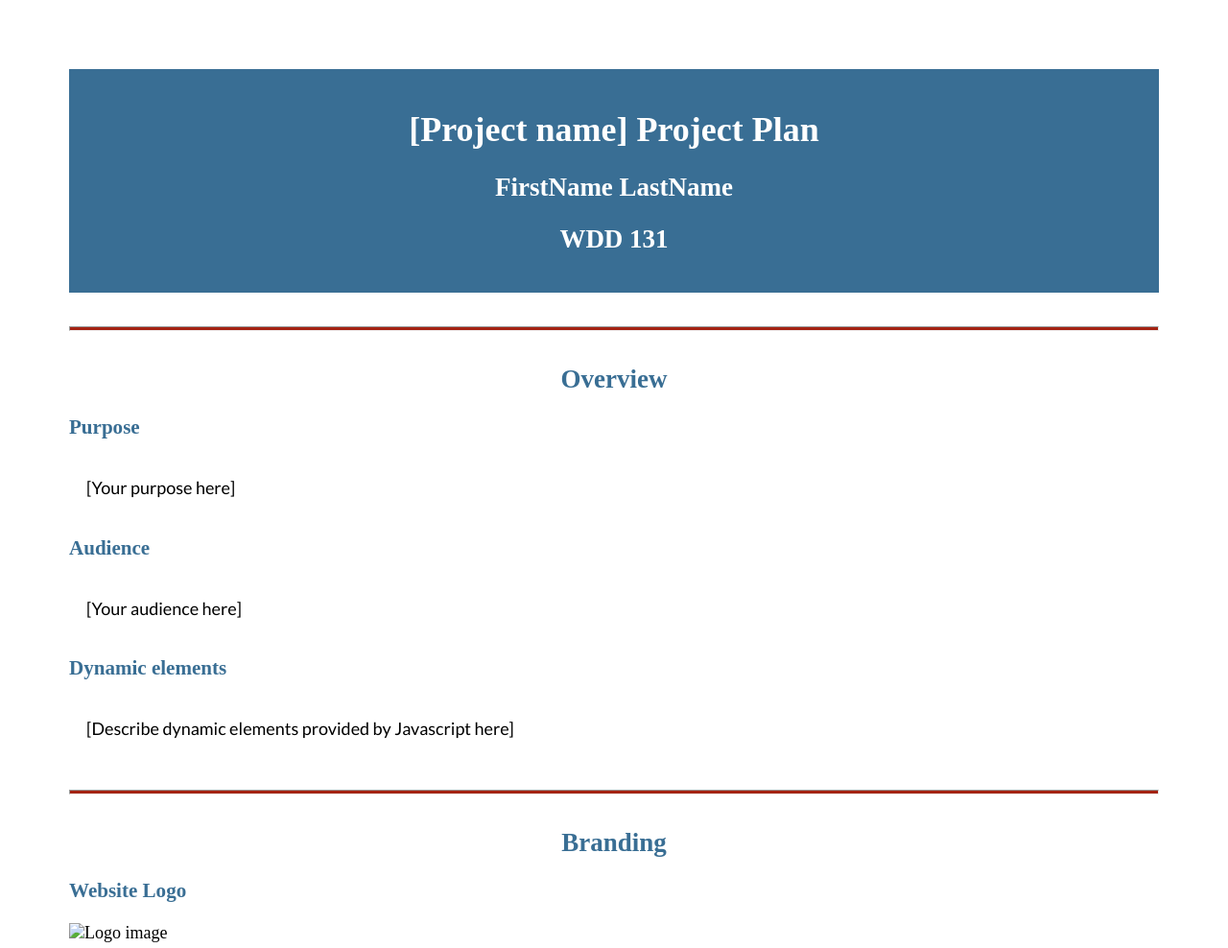
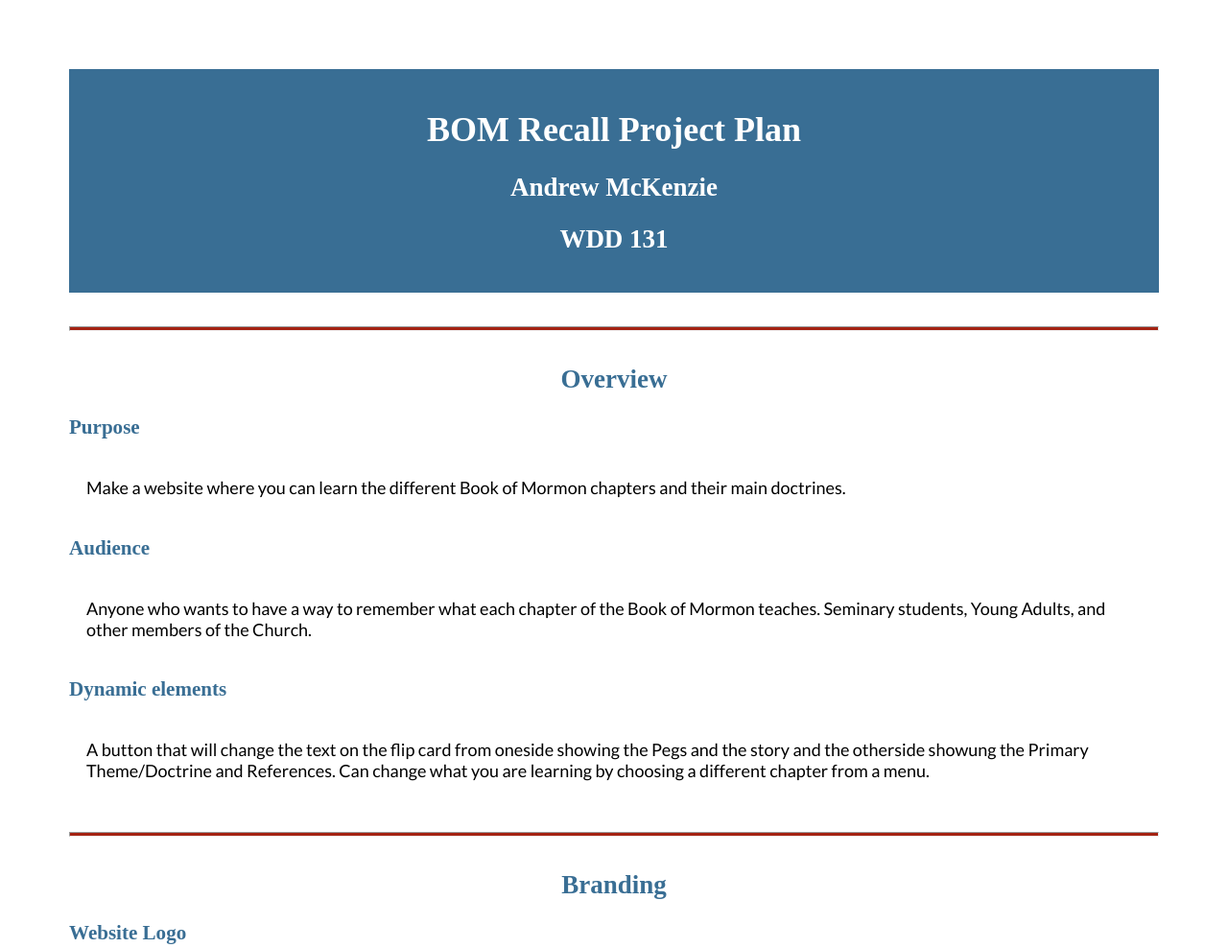
Before and after one commit to AjMcKenzie/wdd131, a plain HTML site: page finalproject/app-plan.html in a window 1280 px wide. Shown: the top 988 px of the page at 96% size. Drawn offline with Linux system fonts and the light colour scheme; files that its build step writes are made by us from their sources; a web font is replaced by a local one.

Commit message:
app-plan

```diff
--- a/finalproject/app-plan.html
+++ b/finalproject/app-plan.html
@@ -10,8 +10,8 @@
 
 	<body>
 		<header>
-			<h1>[Project name] Project Plan</h1>
-			<h2>FirstName LastName</h2>
+			<h1>BOM Recall Project Plan</h1>
+			<h2>Andrew McKenzie</h2>
 			<h2>WDD 131</h2>
 			<!-- In the header above, add the name or your site, your name and class number. For example if you are in section 3 you would put WDD 131.03 -->
 		</header>
@@ -20,22 +20,25 @@
 			<hr />
 			<h2>Overview</h2>
 			<h3>Purpose</h3>
-			<p>[Your purpose here]</p>
+			<p>Make a website where you can learn the different Book of Mormon chapters and their main doctrines.</p>
 			<!-- change this -->
 
 			<h3>Audience</h3>
-			<p>[Your audience here]</p>
+			<p>Anyone who wants to have a way to remember what each chapter of the Book of Mormon teaches. Seminary students, Young Adults, and other members of the Church.</p>
 			<!-- change this -->
 
 			<h3>Dynamic elements</h3>
-			<p>[Describe dynamic elements provided by Javascript here]</p>
+			<p>
+				A button that will change the text on the flip card from oneside showing the Pegs and the story and the otherside showung the Primary Theme/Doctrine and References.
+				Can change what you are learning by choosing a different chapter from a menu.
+			</p>
 			<!-- change this -->
 
 			<hr />
 			<h2>Branding</h2>
 			<h3>Website Logo</h3>
 			<!-- Replace this with some sort of logo for your site.  A logo can be as simple as the name of your site in a nice font :) -->
-			<img src="#" alt="Logo image" />
+			<img src="images/logo.png" alt="BOM Recall Logo image" />
 			<hr />
 			<h2>Style Guide</h2>
 
```
Also changed, not shown: finalproject/images/logo.png (added).
